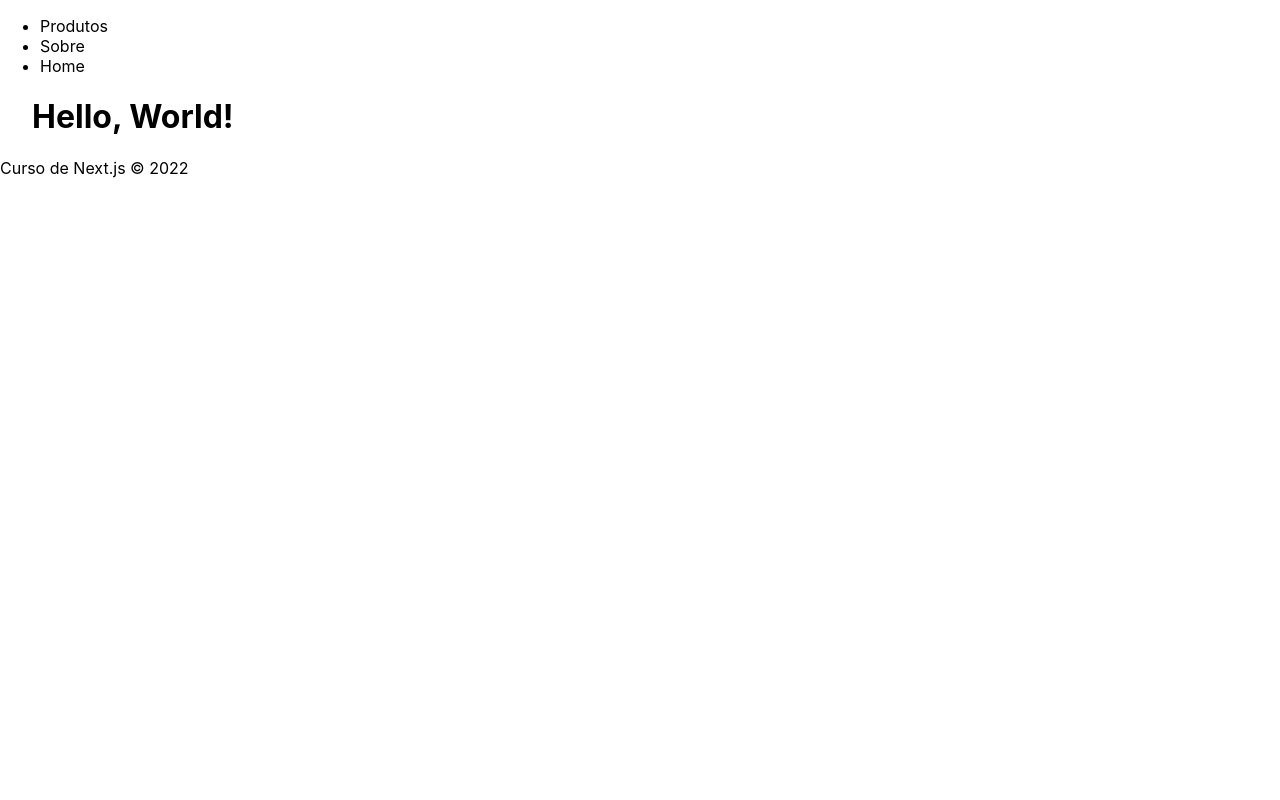
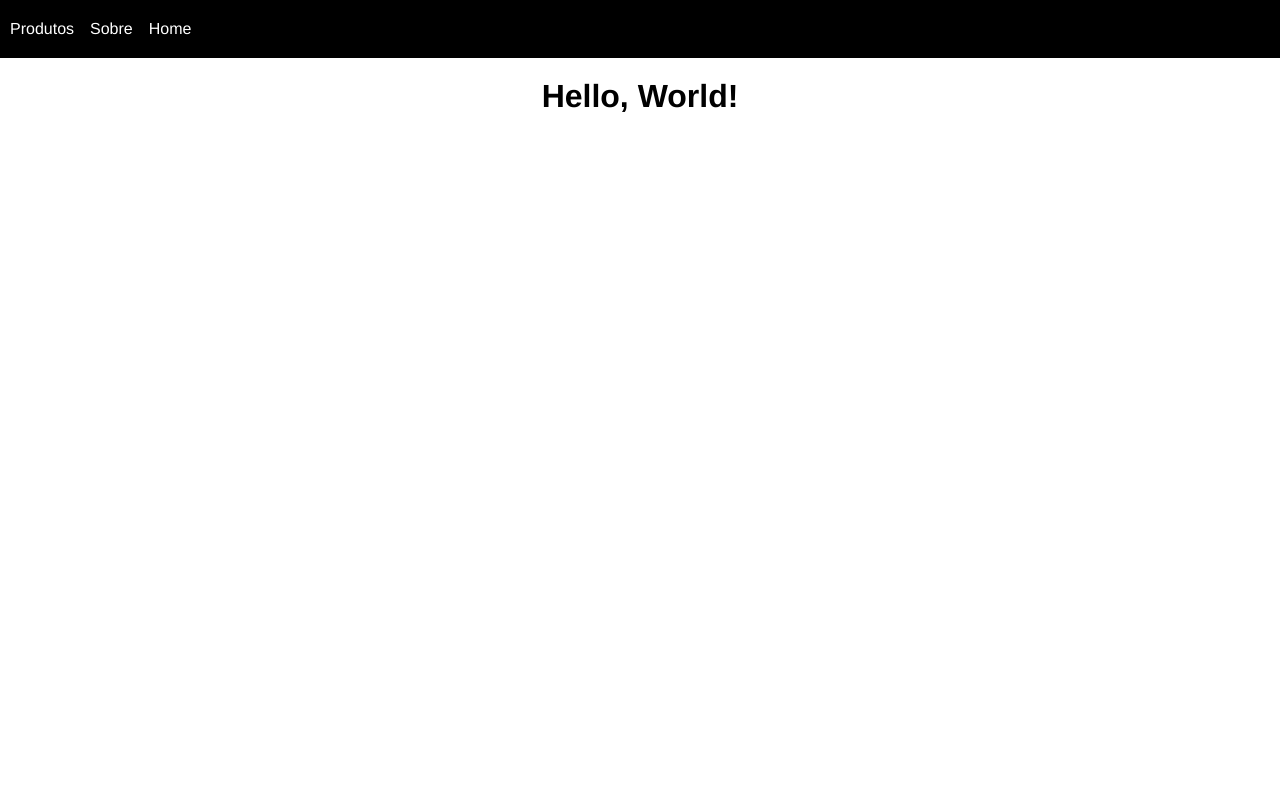
Before and after one commit to joelvitorniino/learning-nextjs, a Next.js app: page / in a window 1280 px wide. Shown: the top 800 px of the page. Built offline with nearby package versions, Linux system fonts and the light colour scheme.

Commit message:
lesson 8

```diff
--- a/components/Footer.tsx
+++ b/components/Footer.tsx
@@ -1,9 +1,11 @@
 import React from "react";
+
+import styles from '../styles/Footer.module.css'
 
 export default function Footer() {
     return (
-        <>
-            <p>Curso de Next.js &copy; 2022</p>
-        </>
+        <footer>
+            <p className={ styles.footer }>Curso de Next.js &copy; 2022</p>
+        </footer>
     );
 }
--- a/components/MainContainer.tsx
+++ b/components/MainContainer.tsx
@@ -1,12 +1,14 @@
 import React from "react";
 import Footer from "./Footer";
 import Navbar from "./Navbar";
+
+import styles from '../styles/MainContainer.module.css'
 
 export default function MainContainer({ children }: React.PropsWithChildren) {
     return (
         <>
             <Navbar />
-            <div>{children}</div>
+            <div className={ styles.container }>{children}</div>
             <Footer />
         </>
     )
--- a/components/Navbar.tsx
+++ b/components/Navbar.tsx
@@ -1,8 +1,10 @@
 import Link from "next/link";
+
+import styles from '../styles/Navbar.module.css';
 
 export default function Navbar() {
     return (
-        <ul>
+        <ul className={ styles.navbar }>
         <li>
             <Link href="/products">
                  Produtos
--- a/pages/about.tsx
+++ b/pages/about.tsx
@@ -1,11 +1,12 @@
 import Link from "next/link";
-import Navbar from "../components/Navbar";
+import styles from '../styles/About.module.css'
 
 export default function About() {
     return (
         <>
         <h1>About of website!</h1>
-        <Link href="/">Home</Link>
+        <br />
+        <Link href="/" className={ styles.previous }>Home</Link>
         </>
     );
 };
--- /dev/null
+++ b/styles/About.module.css
@@ -0,0 +1,3 @@
+.previous {
+    text-decoration: none;
+}
--- /dev/null
+++ b/styles/Footer.module.css
@@ -0,0 +1,5 @@
+.footer {
+    font-weight: bold;
+    text-align: center;
+    padding-top: 530px;
+}
--- /dev/null
+++ b/styles/MainContainer.module.css
@@ -0,0 +1,5 @@
+.container {
+    min-height: 60vh;
+    padding: 20px;
+    text-align: center;
+}
--- /dev/null
+++ b/styles/Navbar.module.css
@@ -0,0 +1,16 @@
+.navbar {
+    display: flex;
+    background-color: #000;
+    padding: 20px 10px;
+}
+
+.navbar a {
+    color: #FFF;
+    margin-right: 1em;
+    text-decoration: none;
+    transition: .3s;
+}
+
+.navbar a:hover {
+    color: #999;
+}
--- a/styles/globals.css
+++ b/styles/globals.css
@@ -1,26 +1,5 @@
-html,
-body {
+* {
   padding: 0;
   margin: 0;
-  font-family: -apple-system, BlinkMacSystemFont, Segoe UI, Roboto, Oxygen,
-    Ubuntu, Cantarell, Fira Sans, Droid Sans, Helvetica Neue, sans-serif;
+  font-family: Helvetica;
 }
-
-a {
-  color: inherit;
-  text-decoration: none;
-}
-
-* {
-  box-sizing: border-box;
-}
-
-@media (prefers-color-scheme: dark) {
-  html {
-    color-scheme: dark;
-  }
-  body {
-    color: white;
-    background: black;
-  }
-}
```
